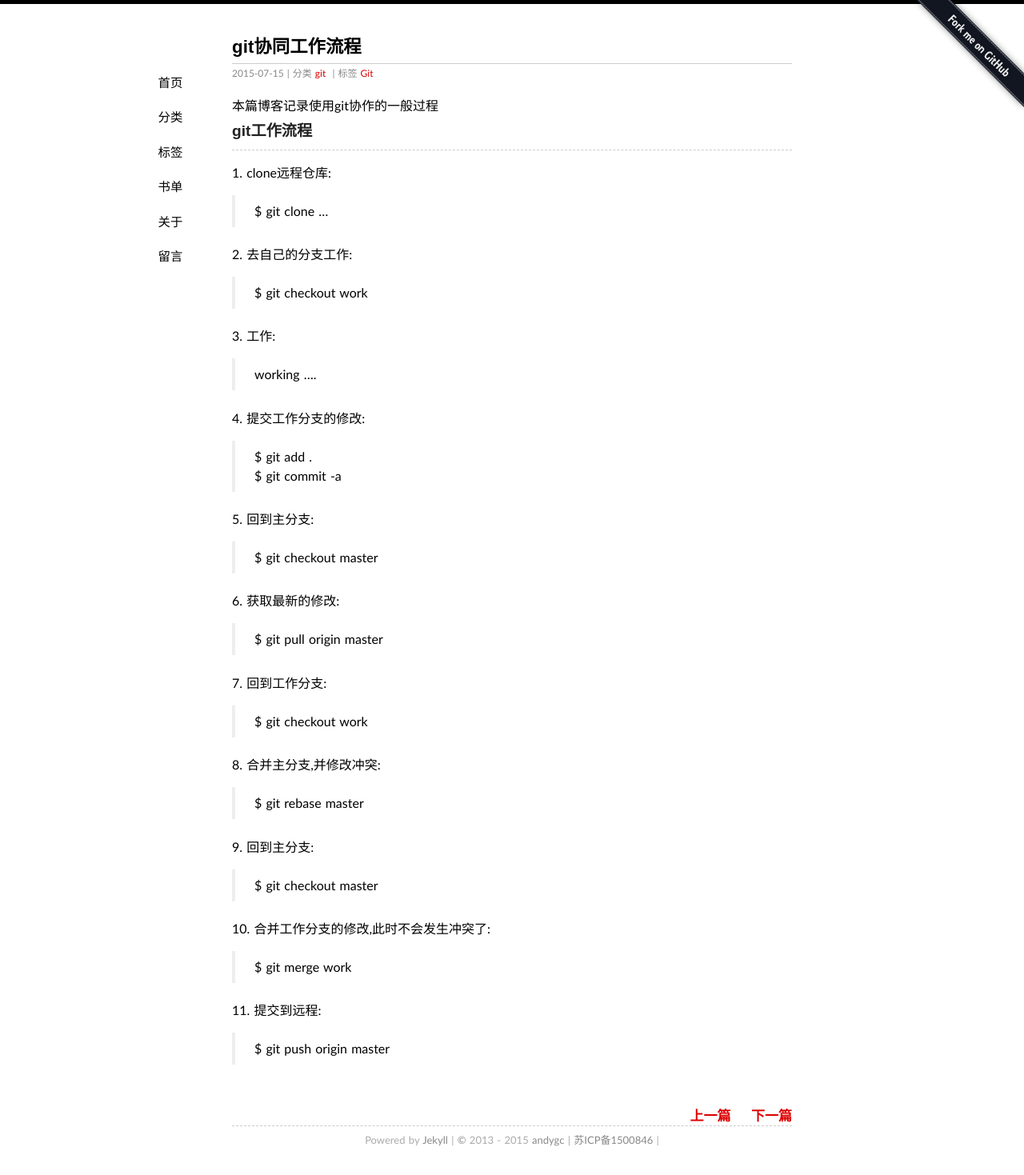
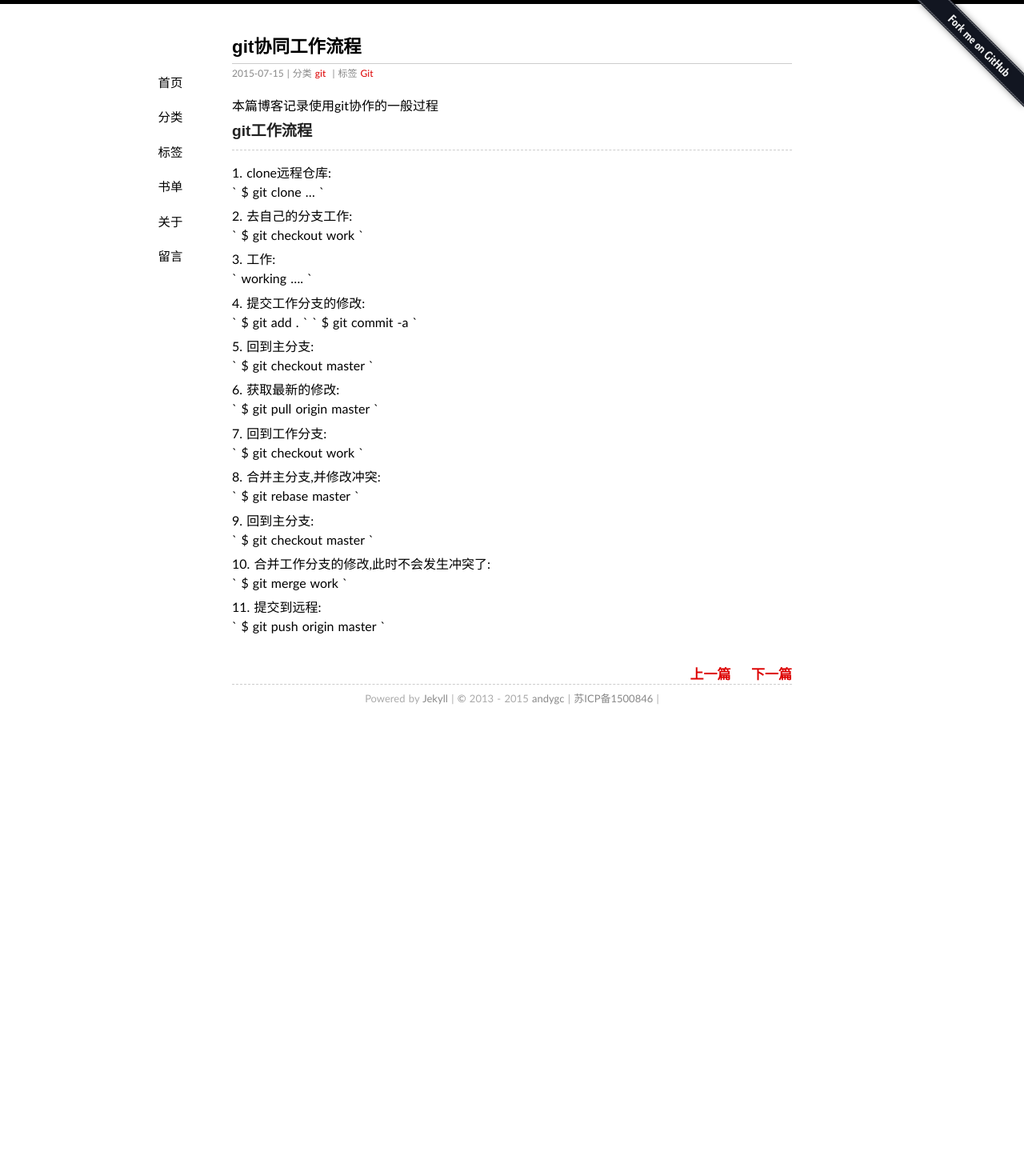
Before and after one commit to Angelof7/andygc.github.io, a Jekyll site: the page built from _posts/2015-07-15-work-with-git-branch.md, in a window 1280 px wide. Shown: the whole page at 80% size. Built offline with Jekyll 4.4.1, drawn with Linux system fonts in a browser that asks for light colours; some web fonts are replaced; Markdown is read by kramdown in place of the engine named in the settings; comment, search, counter and statistics services are not loaded; after the commit the page ends 917 px from its top, so only the background shows below that.

```diff
--- a/_posts/2015-07-15-work-with-git-branch.md
+++ b/_posts/2015-07-15-work-with-git-branch.md
@@ -10,35 +10,35 @@ tags: [Git]
 ###git工作流程
 ----------------
 1. clone远程仓库:
-> $ git clone ...
-
+` $ git clone ...
+`
 2. 去自己的分支工作:
-> $ git checkout work
-
+` $ git checkout work
+`
 3. 工作:
-> working ....
-
+` working ....
+`
 4. 提交工作分支的修改:
-> $ git add .
-> $ git commit -a
-
+` $ git add . `
+` $ git commit -a `
 5. 回到主分支:
-> $ git checkout master
-
+` $ git checkout master
+`
 6. 获取最新的修改:
-> $ git pull origin master
-
+` $ git pull origin master
+`
 7. 回到工作分支:
-> $ git checkout work
-
+` $ git checkout work
+`
 8. 合并主分支,并修改冲突:
-> $ git rebase master
-
+` $ git rebase master
+`
 9. 回到主分支:
-> $ git checkout master
-
+` $ git checkout master
+`
 10. 合并工作分支的修改,此时不会发生冲突了:
-> $ git merge work
-
+` $ git merge work
+`
 11. 提交到远程:
-> $ git push origin master
+` $ git push origin master
+`
```
Also changed, not shown: 2 other files.
